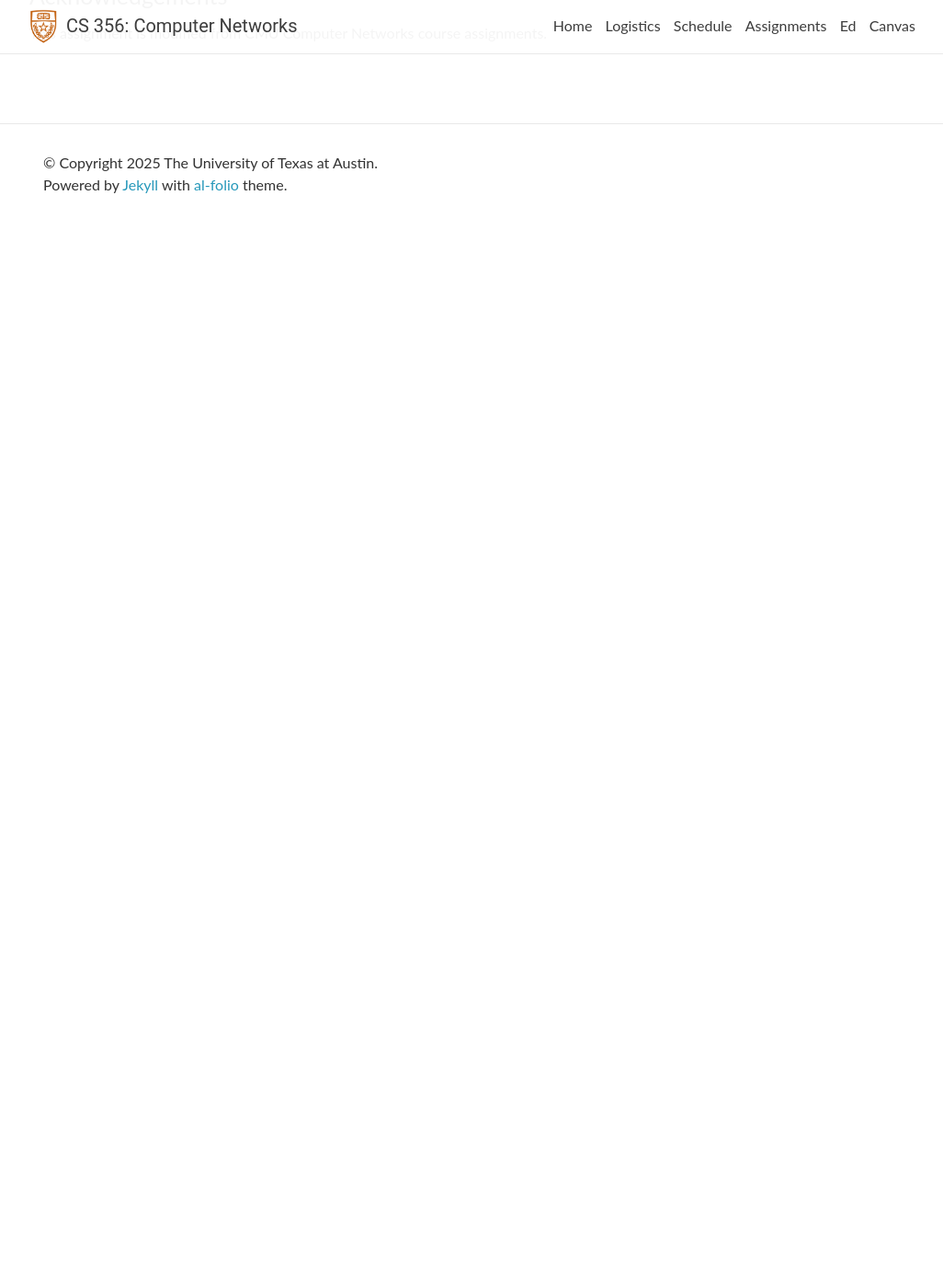
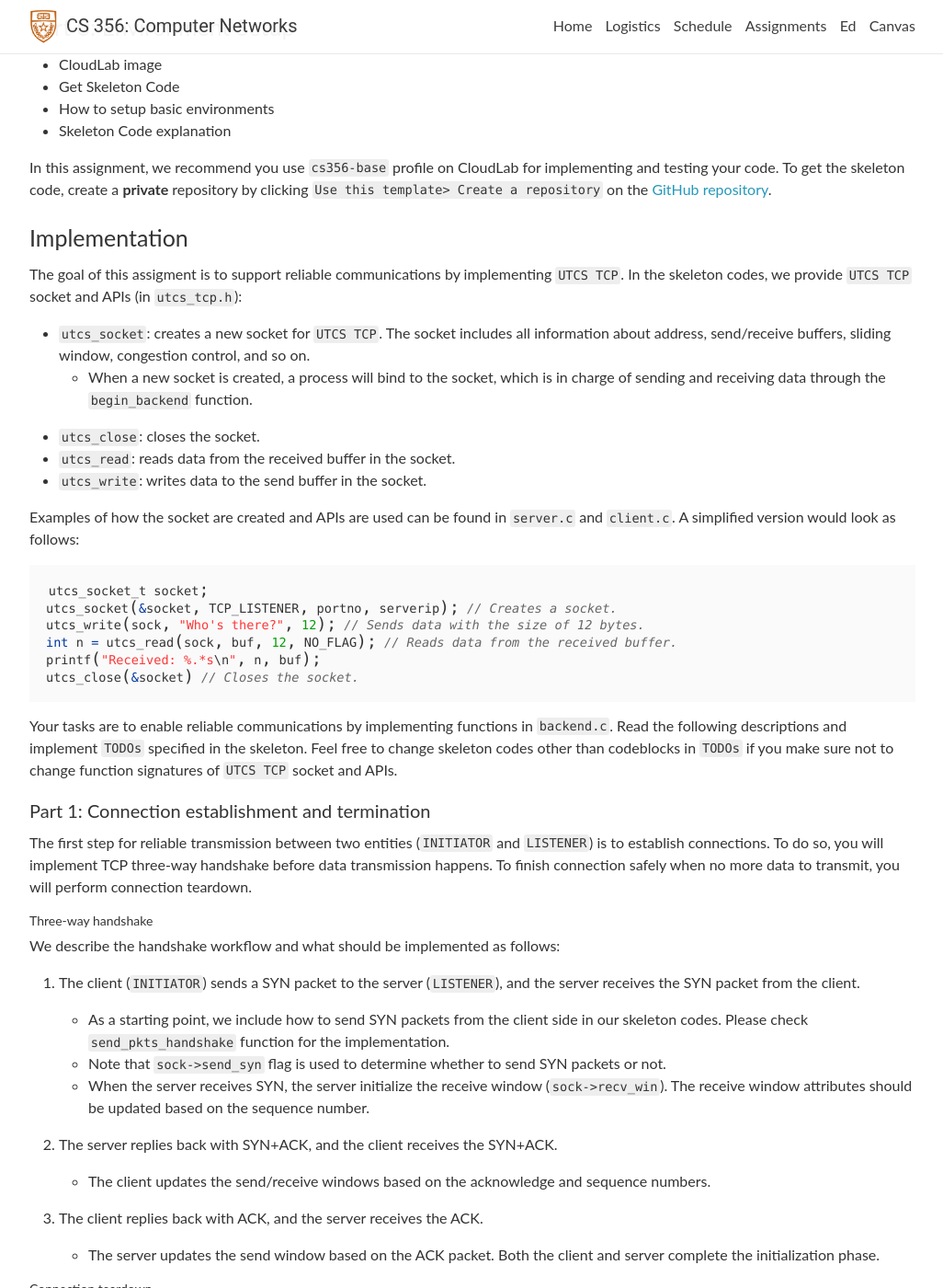
Before and after one commit to utcs356/sp25, a Jekyll site: the page built from _pages/4_congestion_flow_control.md, in a window 1280 px wide and 1400 px high, scrolled down 719 px. Shown: the whole window at 92% size, without its empty margins (126-1152 px from the left). Built offline with Jekyll 4.4.1, drawn with Linux system fonts in a browser that asks for light colours; nearby versions of some CDN libraries; comment, search, counter and statistics services are not loaded; before the commit the page ends 993 px from its top, so only the background shows below that; some of the changed text lies outside the part shown.

Commit message:
assn4 desc update

````diff
--- a/_pages/4_congestion_flow_control.md
+++ b/_pages/4_congestion_flow_control.md
@@ -3,22 +3,137 @@ layout: page
 permalink: /assignments/assignment4
 title: "Assignment 4: Reliable Transport Protocol and Congestion Control"
 ---
-
+#### **Released:** 03/13/2025 <br/> **Due:**	04/08/2025
+{: .no_toc}
 * (The list will be replaced with the table of contents.)
 {:toc}
 
-### Part 0: Setup and Overview
-#### Setup
+### Overview
+
+In this assignment, you will implement a transport layer of the network stack.
+Your transport layer must ensure *reliable transmission of packets* even when packet corruptions and losses occur.
+Also, to enable efficient communication, you will implement flow control using sliding window and a simple congestion control algorithm.
+
+### Part 0: Environment Setup
+
+* CloudLab image
+* Get Skeleton Code
+* How to setup basic environments
+* Skeleton Code explanation
+
 In this assignment, we recommend you use `cs356-base` profile on CloudLab for implementing and testing your code.
 To get the skeleton code, create a **private** repository by clicking `Use this template> Create a repository` on the [GitHub repository](https://github.com/utcs356/assignment4.git).
 
-#### Overview
-In this assignment, you will implement a transport layer of the network stack.
-Your transport layer must ensure *reliable transmission of packets* even when packet corruptions and losses occur.
+### Implementation
+
+The goal of this assigment is to support reliable communications by implementing `UTCS TCP`.
+In the skeleton codes, we provide `UTCS TCP` socket and APIs (in `utcs_tcp.h`):
+
+* `utcs_socket`: creates a new socket for `UTCS TCP`. The socket includes all information about address, send/receive buffers, sliding window, congestion control, and so on.
+  * When a new socket is created, a process will bind to the socket, which is in charge of sending and receiving data through the `begin_backend` function.
+* `utcs_close`: closes the socket.
+* `utcs_read`: reads data from the received buffer in the socket.
+* `utcs_write`: writes data to the send buffer in the socket.
+
+Examples of how the socket are created and APIs are used can be found in `server.c` and `client.c`.
+A simplified version would look as follows:
+
+```c
+utcs_socket_t socket;
+utcs_socket(&socket, TCP_LISTENER, portno, serverip); // Creates a socket.
+utcs_write(sock, "Who's there?", 12); // Sends data with the size of 12 bytes.
+int n = utcs_read(sock, buf, 12, NO_FLAG); // Reads data from the received buffer.
+printf("Received: %.*s\n", n, buf);
+utcs_close(&socket) // Closes the socket.
+```
+
+Your tasks are to enable reliable communications by implementing functions in `backend.c`.
+Read the following descriptions and implement `TODOs` specified in the skeleton.
+Feel free to change skeleton codes other than codeblocks in `TODOs` if you make sure not to change function signatures of `UTCS TCP` socket and APIs.
+
+#### Part 1: Connection establishment and termination
+
+The first step for reliable transmission between two entities (`INITIATOR` and `LISTENER`) is to establish connections.
+To do so, you will implement TCP three-way handshake before data transmission happens.
+To finish connection safely when no more data to transmit, you will perform connection teardown.
+
+##### Three-way handshake
+
+We describe the handshake workflow and what should be implemented as follows:
+
+1. The client (`INITIATOR`) sends a SYN packet to the server (`LISTENER`), and the server receives the SYN packet from the client.
+
+    * As a starting point, we include how to send SYN packets from the client side in our skeleton codes. Please check `send_pkts_handshake` function for the implementation.
+    * Note that `sock->send_syn` flag is used to determine whether to send SYN packets or not.
+    * When the server receives SYN, the server initialize the receive window (`sock->recv_win`). The receive window attributes should be updated based on the sequence number.
+
+2. The server replies back with SYN+ACK, and the client receives the SYN+ACK.
+
+    * The client updates the send/receive windows based on the acknowledge and sequence numbers.
+
+3. The client replies back with ACK, and the server receives the ACK.
+
+    * The server updates the send window based on the ACK packet. Both the client and server complete the initialization phase.
+
+##### Connection teardown
+
+When a socket is done transmitting data, the socket calls `utcs_close()` to terminate communications. We describe the expected behaviors during termination as follows. The termination process can be triggered by either server or client, whoever is ready to send `FIN` packets:
+
+1. When there is no more data to send, the socket sets the sequence number to be included in `FIN` (Refer to the `check_dying()` function).
+2. Either server or client sends a `FIN` packet (Refer to the first `if` statement in `begin_backend()`).
+3.
+
+> [!NOTE]
+> We do not consider when both server and client terminate at the same time.
+> (i.e., You do not have to handle scenarios to send `FIN & ACK` flags in a packet.)
+
+#### Part 2: Flow Control
+
+* Transmit multiple packets before an ACK by using sliding window
+* Sender correctly responds to changes in the receiver’s advertised window
+* Advertised window is correctly reduced when the application does not consume data
+* A packet is retransmitted after three duplicate ACKs
+
+For the ease of grading, we use static timeout in this assignment.
+But, the algorithm can be implemented in more efficient manners by estimating RTT (e.g., Karn/Partridge algorithm).
+
+#### Part 3: Congestion Control
+
+* Implement TCP-Reno's congestion control algorithm
+* In slow start, the congestion window increases exponentially
+* In congestion avoidance mode, the congestion window correctly responds to loss
+* Sender returns to slow start on timeout
+
+#### Testing your implementation
+
+* Simple server and client (text, file)
+* Python test
+* Change network environments by configuring Kathara parameters
+
+### Experiments
+
+* Capture packets and report Saw-tooth patterns
+* Expeirment scenario? (Normal, Bandwidth change)
 
 ### Submission
+
 Please submit your code (modified assignment4 repository) to the Canvas Assignments page in either `tar.gz` or `zip` format.
 The naming format for the file is `assign4_groupX.[tar.gz/zip]`.
 
+
+```
+# directory tree.
+```
+
+### Grading
+
+* Implementation (70%)
+  * Part 1: Handshake
+  * Part 2: Flow Control
+  * Part 3: Congestion Control
+* Experiments (30%)
+
 ### Acknowledgements
-This assignment is modified from CMU Computer Networks course assignments.
+
+This assignment is modified from CMU Computer Networks course (CMU 15-441/641) assignments.
+No part of the project may be copied and/or distributed without the express permission of the course staff.
````
